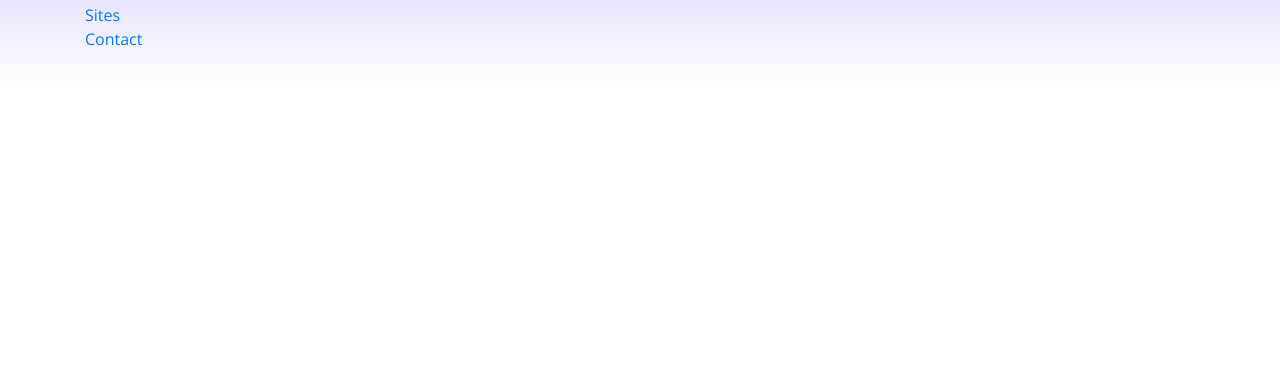
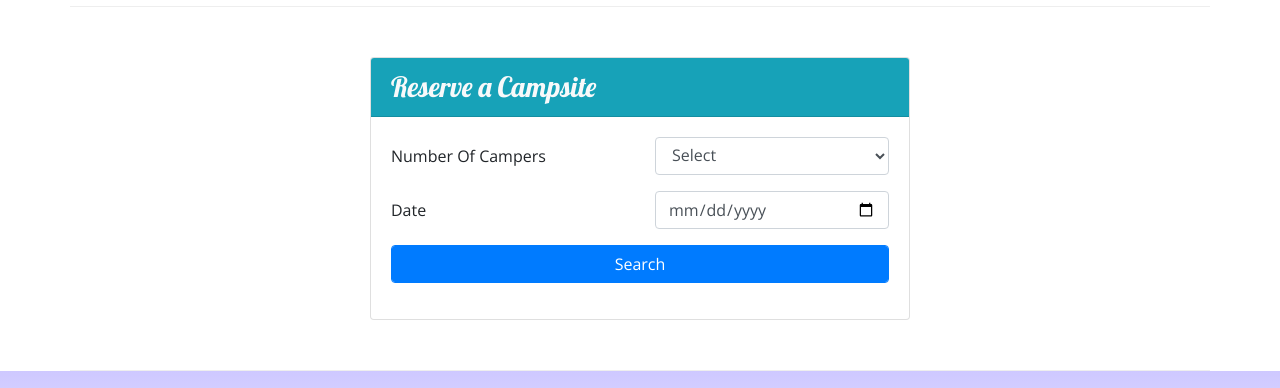
Before and after one commit to tannerstuhr/nucampsite, a website: page index.html in a window 1280 px wide. Shown: the part 1146-1534 px from the top of the page. Before the commit the page ends 1233 px from the top, so only its background shows below. Drawn offline with nearby package versions, Linux system fonts and the light colour scheme.

Commit message:
added form to reserve campsite

```diff
--- a/index.html
+++ b/index.html
@@ -25,10 +25,12 @@
                 <div class="col-4 col-sm-3 col-md-2 align-self-center">
                     <img src="img/logo.png" alt="nucamp logo" class="img-fluid">
                 </div>
-
                 <div class="col">
                     <h1>NuCamp</h1>
                     <h2>a better way to camp</h2>
+                </div>
+                <div class="col col-md-4 col-xl-2 mt-4">
+                    <a href="#reserveForm" class="btn btn-info btn-lg" role="button">Reserve Campsite</a>
                 </div>
             </div>
         </div>
@@ -73,8 +75,13 @@
                 <h2>Featured Campsites</h2>
             </div>
             <div class="col">
-                <h3>React Lake Campground</h3>
-                <p class="d-none d-sm-block">Nestled in the foothills of the Chrome Mountains, this campground on the shores of the pristine React Lake is a favorite for fly fishers.</p>
+                <div class="media">
+                    <div class="media-body align-self-center">
+                        <h3>React Lake Campground</h3>
+                        <p class="d-none d-sm-block">Nestled in the foothills of the Chrome Mountains, this campground on the shores of the pristine React Lake is a favorite for fly fishers.</p>
+                    </div>
+                    <img src="/img/react-lake-thumb.jpg" alt="React Lake Thumbnail" class="d-flex ml-3 img-thumbnail">
+                </div>
             </div>
         </div>
 
@@ -87,11 +94,50 @@
                     <img src="img/bootstrap-thumb.png" alt="Bootstrap Outfitters" class="d-flex mr-3 img-thumbnail">
                     <div class="media-body align-self-center">
                         <h3>Bootstrap Outfitters</h3>
-                        <p>Bootstrap Outfitters supplies you with gear you need at prices you can't beat.</p>
+                        <p class="d-none d-sm-block">Bootstrap Outfitters supplies you with gear you need at prices you can't beat.</p>
                     </div>
                 </div>
             </div>
         </div>
+        <div class="row row-content">
+            <div class="col-sm-6 mx-auto">
+                <div class="card">
+                    <h3 class="card-header bg-info text-light">
+                        Reserve a Campsite
+                    </h3>
+                    <div class="card-body">
+                        <form id="reserveForm">
+                            <div class="row form-group">
+                                <label for="numCampers" class="col-sm-6 col-form-label">Number Of Campers</label>
+                                <div class="col">
+                                    <select name="" id="numCampers" class="form-control">
+                                        <option value="">Select</option>
+                                        <option value="1">1</option>
+                                        <option value="2">2</option>
+                                        <option value="3">3</option>
+                                        <option value="4">4</option>
+                                        <option value="5">5</option>
+                                        <option value="6">6</option>
+                                    </select>
+                                </div>
+                            </div>
+                            <div class="row form-group">
+                                <label for="date" class="col-sm-6 col-form-label">Date</label>
+                                <div class="col-sm-6">
+                                    <input type="date" name="date" id="name" placeholder="date" class="form-control">
+                                </div>
+                            </div>
+                            <div class="row form-group">
+                                <div class="col">
+                                    <button type="submit" class="btn btn-primary form-control">Search</button>
+                                </div>
+                            </div>
+                        </form>
+                    </div>
+                </div>
+            </div>
+        </div>
+
     </div>
     <footer class="site-footer">
         <div class="container">
```
